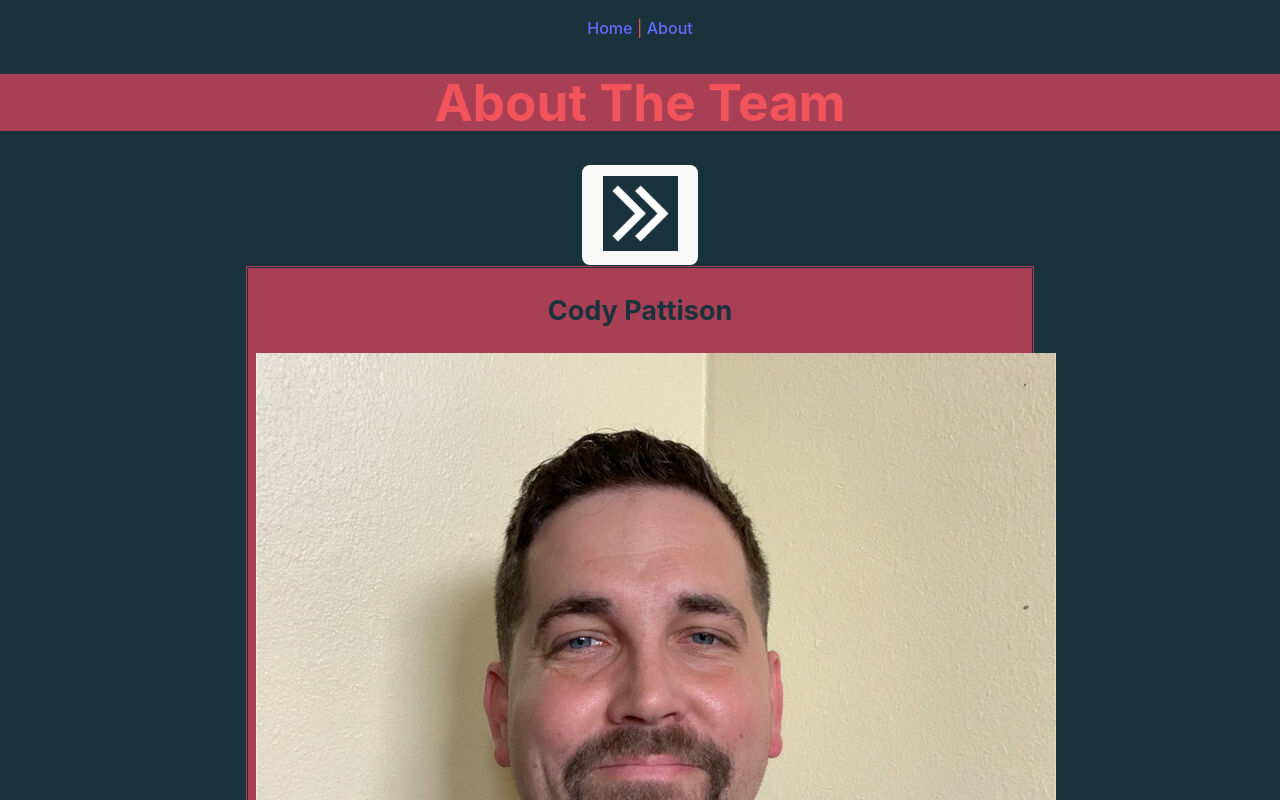
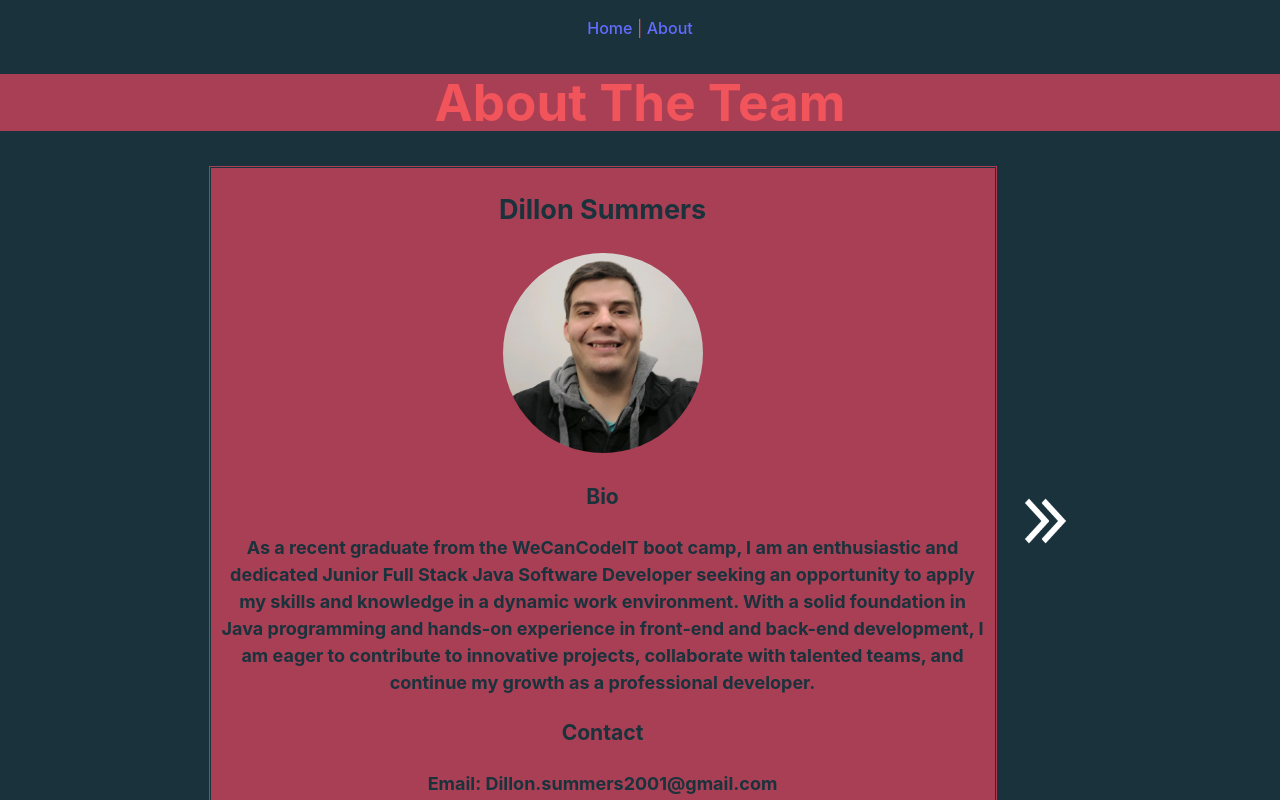
Before and after one commit to DSummers2001/JacEnterprises, a React (Vite) app in the folder frontend/: page /AboutMe in a window 1280 px wide. Shown: the top 800 px of the page. Built offline with nearby package versions, Linux system fonts and the light colour scheme; the HTML template or start-up script is replaced by a standard one.

Commit message:
About Me Button

```diff
--- a/frontend/src/App.css
+++ b/frontend/src/App.css
@@ -4,17 +4,50 @@ body {
   text-align: center;
 }
 
+.profilePage{
+  display: flex;
+  flex-direction: row-reverse;
+}
+
 h1{
   background-color: #A93F55;
 }
 
-.DProfile {
+.profilePage button{
+  margin-left:0px;
+  margin-right: auto;
+  background-color:#19323C ;
+  height: 75px;
+  width: 75px;
+  margin-top: auto;
+  margin-bottom: auto;
+  outline: none;
+  background-color: transparent;
+  user-select: none;
+}
+
+#NextButton{
+  background-color:#19323C;
+  height: 60px;
+  width: 55px;
+  margin-left: 0px;
+  margin-right: 0px;
+  margin-top: 0px;
+  margin-bottom: 0px;
+  outline: none;
+  background-color: transparent;
+  user-select: none;
+}
+
+
+.CProfileVisible,.SProfileVisible,.IProfileVisible,.DProfileVisible {
+  display: block;
   background-color: #A93F55;
   color: #19323C;
+  margin-right: 0px;
   width: 60%;
   height: 60%;
   margin-left: auto;
-  margin-right: auto;
   font-size: 18px;
   font-weight: bold;
   padding-bottom: 8px;
@@ -23,118 +56,15 @@ h1{
   padding-right: 8px;
 }
 
-.DProfile a {
-  text-decoration: none;
-  color: inherit;
-}
-
-.DProfile img {
+.CProfileVisible img,.SProfileVisible img,.IProfileVisible img,.DProfileVisible img{
   height: 200px;
   width: 200px;
   border-radius: 50%;
 }
 
-.SProfile {
-  display: none;
-  background-color: #A93F55;
-  color: #19323C;
-  width: 60%;
-  height: 60%;
-  margin-left: auto;
-  margin-right: auto;
-  font-size: 18px;
-  font-weight: bold;
-  padding-bottom: 8px;
-  border-style: double;
-  padding-left: 8px;
-  padding-right: 8px;
-}
-
-.SProfile a {
+.CProfileVisible a,.SProfileVisible a,.IProfileVisible a,.DProfileVisible a{
   text-decoration: none;
   color: inherit;
-}
-
-.SProfile img {
-  height: 200px;
-  width: 200px;
-  border-radius: 50%;
-}
-
-.CProfile {
-  display: none;
-  background-color: #A93F55;
-  color: #19323C;
-  width: 60%;
-  height: 60%;
-  margin-left: auto;
-  margin-right: auto;
-  font-size: 18px;
-  font-weight: bold;
-  padding-bottom: 8px;
-  border-style: double;
-  padding-left: 8px;
-  padding-right: 8px;
-}
-
-.CProfile a {
-  text-decoration: none;
-  color: inherit;
-}
-
-.CProfile img {
-  height: 200px;
-  width: 200px;
-  border-radius: 50%;
-}
-
-.IProfile {
-  display: none;
-  background-color: #A93F55;
-  color: #19323C;
-  width: 60%;
-  height: 60%;
-  margin-left: auto;
-  margin-right: auto;
-  font-size: 18px;
-  font-weight: bold;
-  padding-bottom: 8px;
-  border-style: double;
-  padding-left: 8px;
-  padding-right: 8px;
-}
-
-.IProfile a {
-  text-decoration: none;
-  color: inherit;
-}
-
-.IProfile img {
-  height: 200px;
-  width: 200px;
-  border-radius: 50%;
-}
-#NextButton{
-  background-color:#19323C;
-  height: 75px;
-  width: 75px;
-  border-width: 100px;
-}
-
-.CProfileVisible,.SProfileVisible,.IProfileVisible,.DProfileVisible {
-  display: block;
-  background-color: #A93F55;
-  color: #19323C;
-  width: 60%;
-  height: 60%;
-  margin-left: auto;
-  margin-right: auto;
-  font-size: 18px;
-  font-weight: bold;
-  padding-bottom: 8px;
-  border-style: double;
-  padding-left: 8px;
-  padding-right: 8px;
 }
 
 .CProfileHidden,.SProfileHidden,.IProfileHidden,.DProfileHidden {
--- a/frontend/src/Pages/AboutMe.jsx
+++ b/frontend/src/Pages/AboutMe.jsx
@@ -2,14 +2,14 @@ import DillonsImage from './DillonsPic.jpg';
 import IsabelsImage from './Isabel.jpg';
 import CodysImage from './CodysPic.jpg';
 import NextButton from './Next.gif';
-import React, { useState } from 'react';
+import { useState } from 'react';
 
 const AboutMe = () => {
     const [profiles, setProfile] = useState(1);
-    const [codyIsVisible, setCodyIsVisible] = useState(true);
+    const [codyIsVisible, setCodyIsVisible] = useState(false);
     const [sarahIsVisible, setSarahIsVisible] = useState(false);
     const [isabelIsVisible, setIsabelIsVisible] = useState(false);
-    const [dillonIsVisible, setDillonIsVisible] = useState(false);
+    const [dillonIsVisible, setDillonIsVisible] = useState(true);
 
     const toggleVisibility = () => {
       if (profiles>=4){
@@ -54,6 +54,7 @@ const AboutMe = () => {
     return (
     <div>
     <h1>About The Team</h1>
+    <div className='profilePage'>
     <button onClick={toggleVisibility}><img id = "NextButton"src={NextButton} alt="Next Button" /></button>
     <div className={CProfile}>
         <h2>Cody Pattison</h2>
@@ -107,6 +108,7 @@ const AboutMe = () => {
             <p>Email: Dillon.summers2001@gmail.com</p>
             <p><a href="https://github.com/DSummers2001/DSummers2001.github.io">Github</a> | <a href="https://www.linkedin.com/in/dillon-summers/">LinkedIn</a></p>
     </div>
+    </div>
 </div>
     )
 }
```
